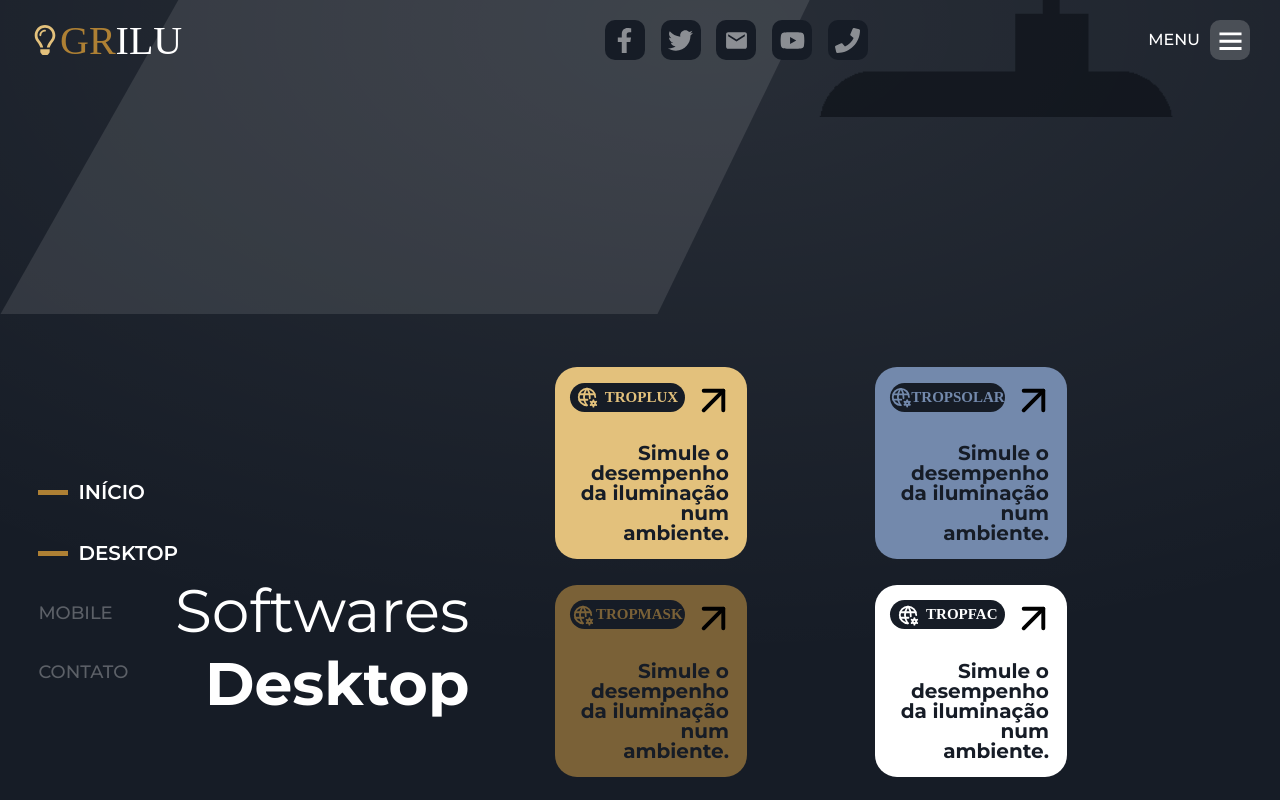
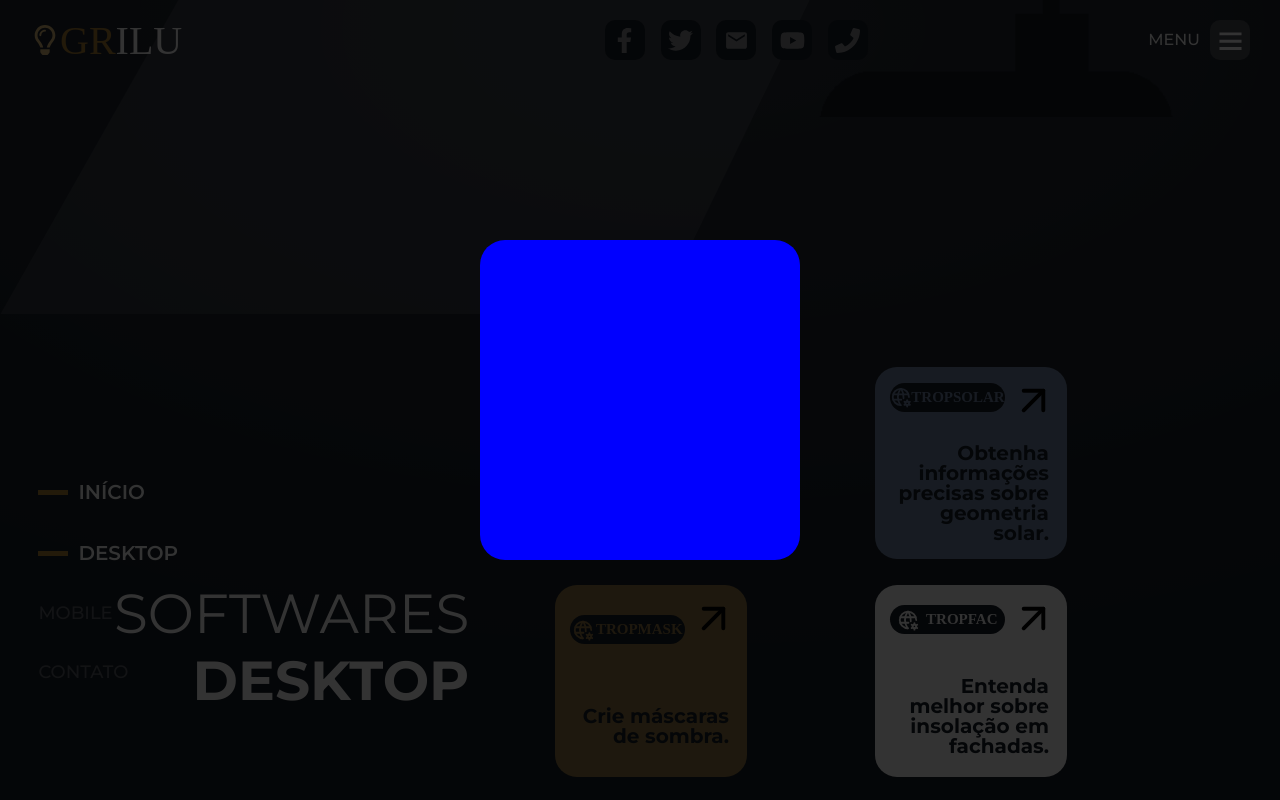
Before and after one commit to isabellexvr/grilu-project, a React (Vite) app: page / in a window 1280 px wide. Both pictures are taken after a click on the icon 713 px from the left and 1163 px from the top of the page. Shown: the part 763-1563 px from the top of the page. Built offline with nearby package versions, Linux system fonts and the light colour scheme; a web font is replaced by a local one.

Commit message:
feat: modal setup

```diff
--- a/index.html
+++ b/index.html
@@ -14,6 +14,7 @@
   </head>
   <body>
     <div id="root"></div>
+    <div id="modal"></div>
     <script type="module" src="/src/main.jsx"></script>
   </body>
 </html>
--- a/src/components/Desktop/Cards.jsx
+++ b/src/components/Desktop/Cards.jsx
@@ -1,67 +1,38 @@
 import styled from "styled-components";
 import { FiArrowUpRight } from "react-icons/fi";
-import TropLuxIcon from "../../assets/global.png";
 import { TbWorldCog } from "react-icons/tb";
+import { useState } from "react";
+import { createPortal } from 'react-dom';
+import Modal from "./Modal";
+
+const CARDS = [
+    {name: "LUX", description: "Simule o desempenho da iluminação num ambiente.", color: "#e3c17c"},
+    {name: "MASK", description: "Crie máscaras de sombra.", color: "#977944"},
+    {name: "SOLAR", description: "Obtenha informações precisas sobre geometria solar.", color: "#7389ac"},
+    {name: "FAC", description: "Entenda melhor sobre insolação em fachadas.", color: "white"}
+]
 
 export default function Cards(){
+    const modalNode = document.getElementById("modal");
+    const [showModal, setShowModal] = useState(false);
+
+
+
     return (
         <>
         <div className="cards">
-        <Card background="#e3c17c" >
-        <FiArrowUpRight />
-          <CardHeader font="#e3c17c">
-
-            <TbWorldCog />
-            <h1>
-              TROP<strong>LUX</strong>
-            </h1>
-          </CardHeader>
-          <CardBottom>
-            Simule o desempenho da iluminação num ambiente.
-          </CardBottom>
-        </Card>
-
-        <Card background="#7A6137">
-        <FiArrowUpRight />
-          <CardHeader font="#7A6137">
-
-            <TbWorldCog />
-            <h1>
-              TROP<strong>MASK</strong>
-            </h1>
-          </CardHeader>
-          <CardBottom>
-            Simule o desempenho da iluminação num ambiente.
-          </CardBottom>
-        </Card>
-        <Card background="#7389ac">
-        <FiArrowUpRight />
-          <CardHeader font="#7389ac" >
-
-            <TbWorldCog />
-            <h1>
-              TROP<strong>SOLAR</strong>
-            </h1>
-          </CardHeader>
-          <CardBottom>
-            Simule o desempenho da iluminação num ambiente.
-          </CardBottom>
-        </Card>
-        <Card background="white" >
-        <FiArrowUpRight />
-          <CardHeader font="white" >
-
-            <TbWorldCog />
-            <h1>
-              TROP<strong>FAC</strong>
-            </h1>
-          </CardHeader>
-          <CardBottom>
-            Simule o desempenho da iluminação num ambiente.
-          </CardBottom>
-        </Card>
-
+            {CARDS.map( (c,i) =>
+            <Card key={i} background={c.color} >
+                <FiArrowUpRight onClick={() => setShowModal(true)} />
+                <CardHeader font={c.color} >
+                    <TbWorldCog />
+                    <h1>TROP<strong>{c.name}</strong></h1>
+                </CardHeader>
+                <CardBottom>{c.description}</CardBottom>
+            </Card>
+            )}
       </div>
+      {showModal && createPortal(<Modal onClose={() => setShowModal(false)}/>, modalNode)}
         </>
     )
 }
--- /dev/null
+++ b/src/components/Desktop/Modal.jsx
@@ -0,0 +1,40 @@
+import styled from "styled-components";
+
+export default function Modal({onClose}){
+    return(
+        <>
+        <NotModal onClick={onClose} >
+
+        </NotModal>
+        <ModalContainer>
+
+        </ModalContainer>
+        </>
+    )
+}
+
+
+const NotModal = styled.div`
+    position: fixed;
+    top: 0;
+    right: 0;
+    width: 100vw;
+    height: 100vh;
+    background-color: rgba(0,0,0,0.8);
+    z-index: 5;
+
+`
+
+const ModalContainer = styled.div`
+position: fixed;
+    top: 50%;  /* position the top  edge of the element at the middle of the parent */
+    left: 50%; /* position the left edge of the element at the middle of the parent */
+
+    transform: translate(-50%, -50%);
+    width: 25vw;
+    height: 25vw;
+    border-radius: 25px;
+    background-color: blue;
+    z-index: 5;
+
+`
--- a/src/components/Desktop/index.jsx
+++ b/src/components/Desktop/index.jsx
@@ -1,20 +1,23 @@
 import styled from "styled-components";
 import Cards from "./Cards";
 
+import Modal from "./Modal";
+
 export default function Desktop() {
+
   return (
     <DesktopContainer>
       <Title>
-        Softwares
+        SOFTWARES
         {"\n"}
-        <strong>Desktop</strong>
+        <strong>DESKTOP</strong>
       </Title>
-      <Cards/>
+
+      <Cards />
 
     </DesktopContainer>
   );
 }
-
 
 
 const DesktopContainer = styled.div`
@@ -37,7 +40,7 @@
 const Title = styled.div`
   color: #fff;
   font-family: Montserrat;
-  font-size: 60px;
+  font-size: 55px;
   font-style: normal;
   width: 30%;
   display: flex;
```
